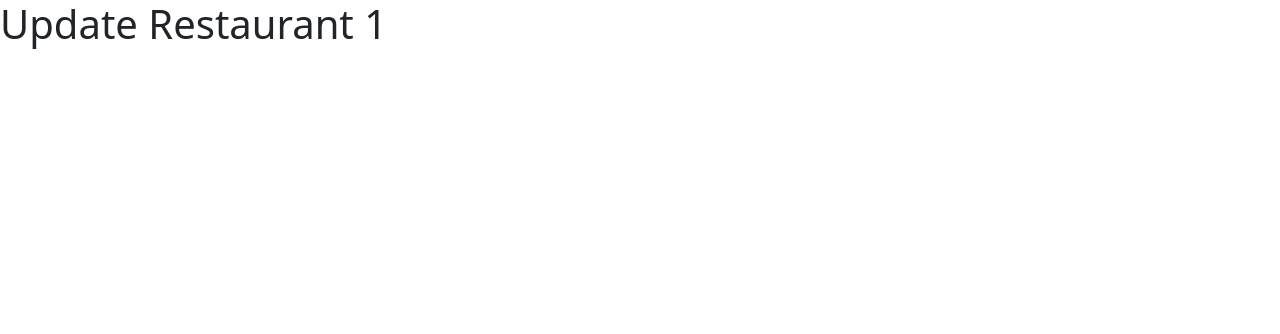
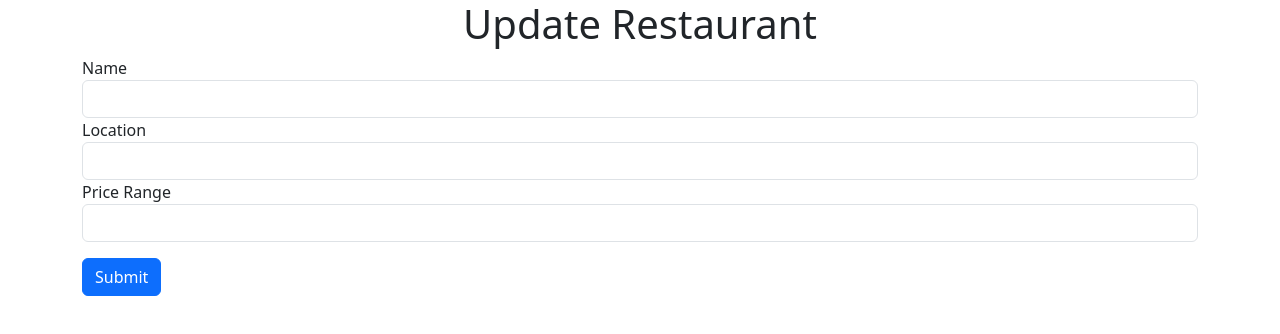
Before and after one commit to kingdavidHub/yelp, a React (Vite) app in the folder client/: page /restaurant/1/update in a window 1280 px wide. Shown: the top 334 px of the page. Built offline with nearby package versions, Linux system fonts and the light colour scheme; no server answers.

Commit message:
feat: Add UpdateRestaurant component and refactor UpdatePage

```diff
--- /dev/null
+++ b/client/src/components/UpdateRestaurant.jsx
@@ -0,0 +1,99 @@
+import { useEffect, useState } from "react";
+import { useParams, useNavigate } from "react-router-dom";
+import RestaurantFinder from "../apis/RestaurantFinder";
+
+const UpdateRestaurant = ({}) => {
+  const { id } = useParams();
+  const navigate = useNavigate();
+  const [name, setName] = useState("");
+  const [location, setLocation] = useState("");
+  const [priceRange, setPriceRange] = useState("");
+
+  const submitUpdate = async (e) => {
+    e.preventDefault();
+
+    if (priceRange < 1 || priceRange > 5) {
+      alert("Price range must be between 1 and 5");
+      return;
+    }
+
+    const response = await RestaurantFinder.put(`/${id}`, {
+      name,
+      location,
+      price_range: priceRange,
+    });
+
+    if (response.status === 200) {
+      navigate("/");
+    }
+  };
+
+  useEffect(() => {
+    const getSingleRestaurant = async () => {
+      const response = await RestaurantFinder.get(`/${id}`);
+      const {
+        data: {
+          restaurant: { name, location, price_range },
+        },
+      } = response.data;
+      setName(name);
+      setLocation(location);
+      setPriceRange(price_range);
+    };
+
+    getSingleRestaurant();
+  }, []);
+
+  return (
+    <>
+      <div className="container">
+        <form action="">
+          <div className="form-group">
+            <label htmlFor="name">Name</label>
+            <input
+              type="text"
+              id="name"
+              className="form-control"
+              value={name}
+              onChange={(e) => setName(e.target.value)}
+              required
+            />
+          </div>
+          <div className="form-group">
+            <label htmlFor="location">Location</label>
+            <input
+              type="text"
+              id="location"
+              className="form-control"
+              value={location}
+              onChange={(e) => setLocation(e.target.value)}
+              required
+            />
+          </div>
+          <div className="form-group">
+            <label htmlFor="price_range">Price Range</label>
+            <input
+              type="number"
+              id="price_range"
+              className="form-control"
+              value={priceRange}
+              onChange={(e) => setPriceRange(e.target.value)}
+              min={1}
+              max={5}
+              required
+            />
+          </div>
+          <button
+            type="submit"
+            className="btn btn-primary mt-3"
+            onClick={submitUpdate}
+          >
+            Submit
+          </button>
+        </form>
+      </div>
+    </>
+  );
+};
+
+export default UpdateRestaurant;
--- a/client/src/routes/UpdatePage.jsx
+++ b/client/src/routes/UpdatePage.jsx
@@ -1,14 +1,13 @@
 import React from 'react'
-import { useParams } from 'react-router-dom'
+import UpdateRestaurant from '../components/UpdateRestaurant';
 
 const UpdatePage = () => {
-  const { id } = useParams();
-  console.log(id);
   return (
     <>
      <div>
-      <h1>Update Restaurant {id}</h1>
+      <h1 className='text-center'>Update Restaurant</h1>
       {/* Form or other content for updating the restaurant */}
+      <UpdateRestaurant />
     </div>
     </>
   )
```
